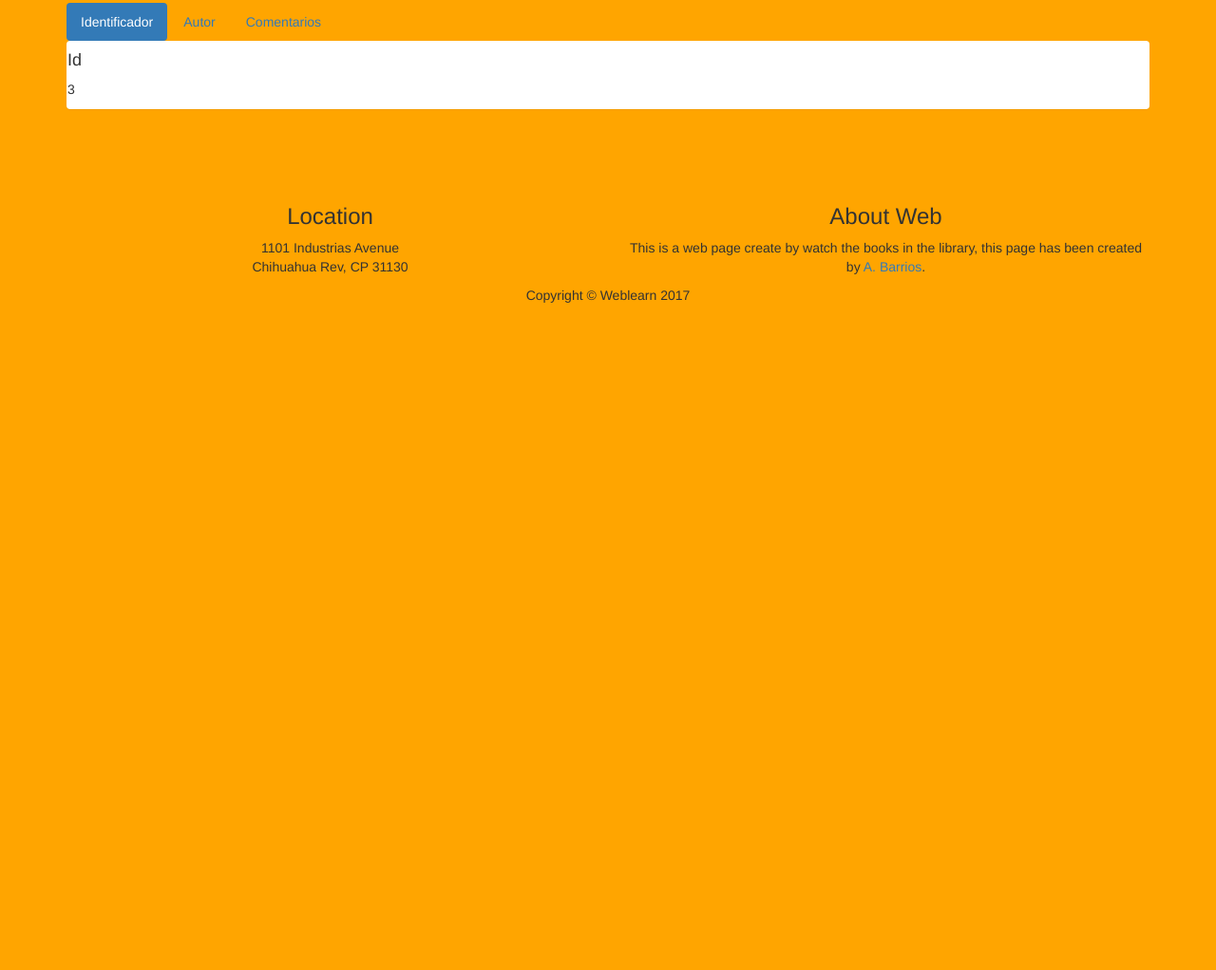
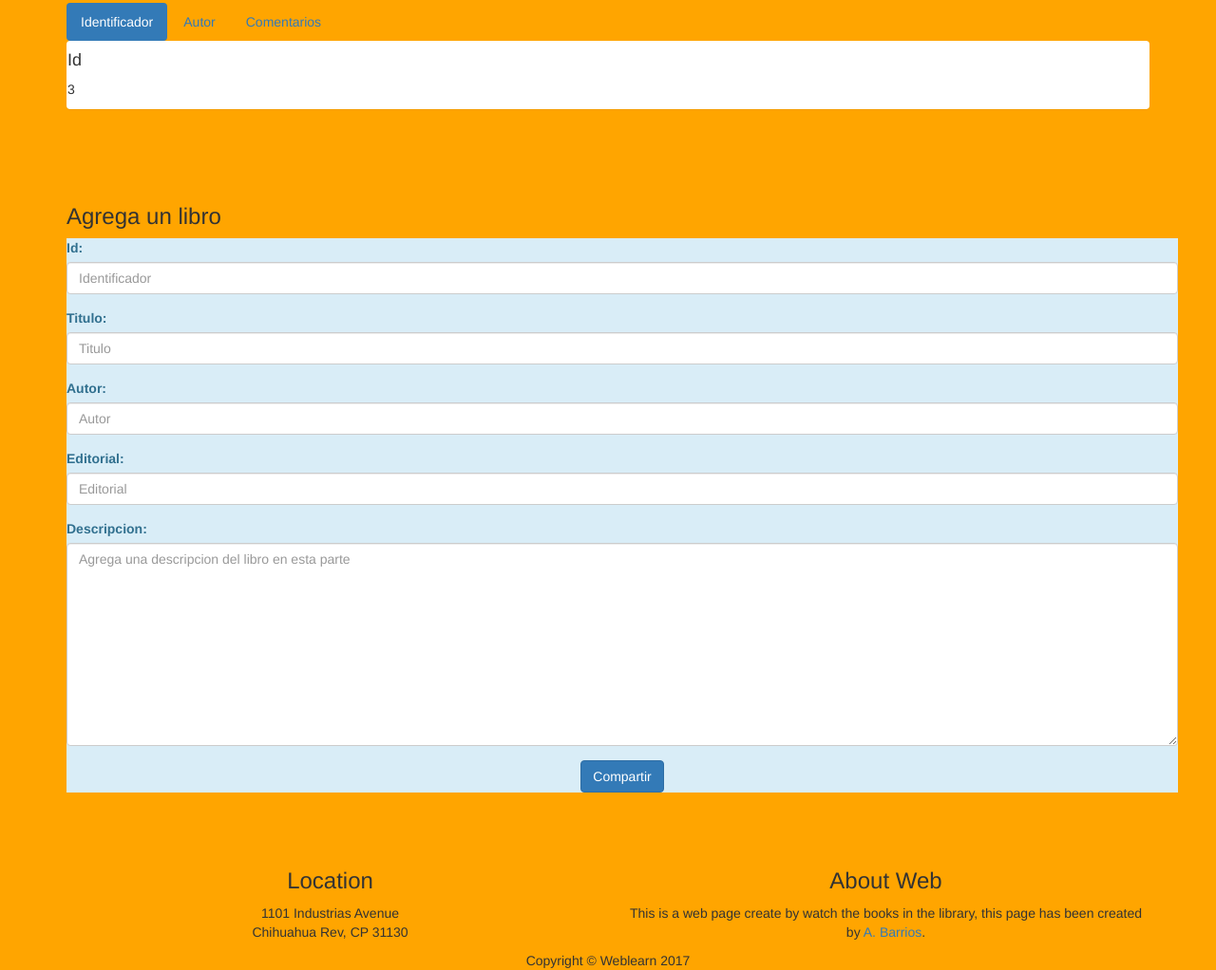
Before and after one commit to AdrianEBL/practicasWeb, a plain HTML site: page exrcsAngularjs/index.html in a window 1280 px wide. Shown: the part 1686-2708 px from the top of the page at 95% size. Before the commit the page ends 2007 px from the top, so only its background shows below. Drawn offline with nearby package versions, Linux system fonts and the light colour scheme.

Commit message:
third commit

```diff
--- a/exrcsAngularjs/index.html
+++ b/exrcsAngularjs/index.html
@@ -107,6 +107,37 @@
 				<br/>
 			</div>
 		</div>
+		<h3>Agrega un libro</h3>
+		<div class="container alert-info">
+		<form name="BookForm" class="form-horizontal" ng-controller="AddBookController as bookCtrl" ng-submit="bookCtrl.addBook(book)" novalidate>
+			<div class="form-group">
+			<label>Id: </label>
+			<input placeholder="Identificador" class="form-control ng-invalid" type="text" ng-model="bookCtrl.histo.id" required/>
+			</div>
+			<div class="form-group">
+			<label>Titulo: </label>
+			<input placeholder="Titulo" class="form-control ng-invalid" type="text" ng-model="bookCtrl.histo.titulo" required/>
+			</div>
+			<div class="form-group">
+			<label>Autor: </label>
+			<input placeholder="Autor" class="form-control ng-invalid" type="text" ng-model="bookCtrl.histo.autor" required/>
+			</div>
+			<div class="form-group">
+			<label>Editorial: </label>
+			<input placeholder="Editorial" class="form-control ng-invalid" type="text" ng-model="bookCtrl.histo.editorial" required/>
+			</div>
+			<div class="form-group">
+				<label>Descripcion: </label>
+				<textarea class="form-control ng-invalid" ng-model="bookCtrl.histo.descripcion" placeholder="Agrega una descripcion del libro en esta parte" name="" id="" cols="30" rows="10" required></textarea>
+			</div>
+			<div class="text-center">
+			<input type="submit" value="Compartir" class="btn btn-primary"/>
+			</div>
+		</form>
+		</div>
+		<br/>
+		<br/>
+		<br/>
 	</div>
 	<footer class="text-center">
         <div class="footer-above">
--- a/exrcsAngularjs/js/app.js
+++ b/exrcsAngularjs/js/app.js
@@ -66,4 +66,12 @@
             this.review = {};
         }
     });
+
+    app.controller('AddBookController', function(){
+        this.histo = {};
+        this.addBook = function(book){
+            historys.push(this.histo);
+            this.histo = {};
+        }
+    });
 })();
```
